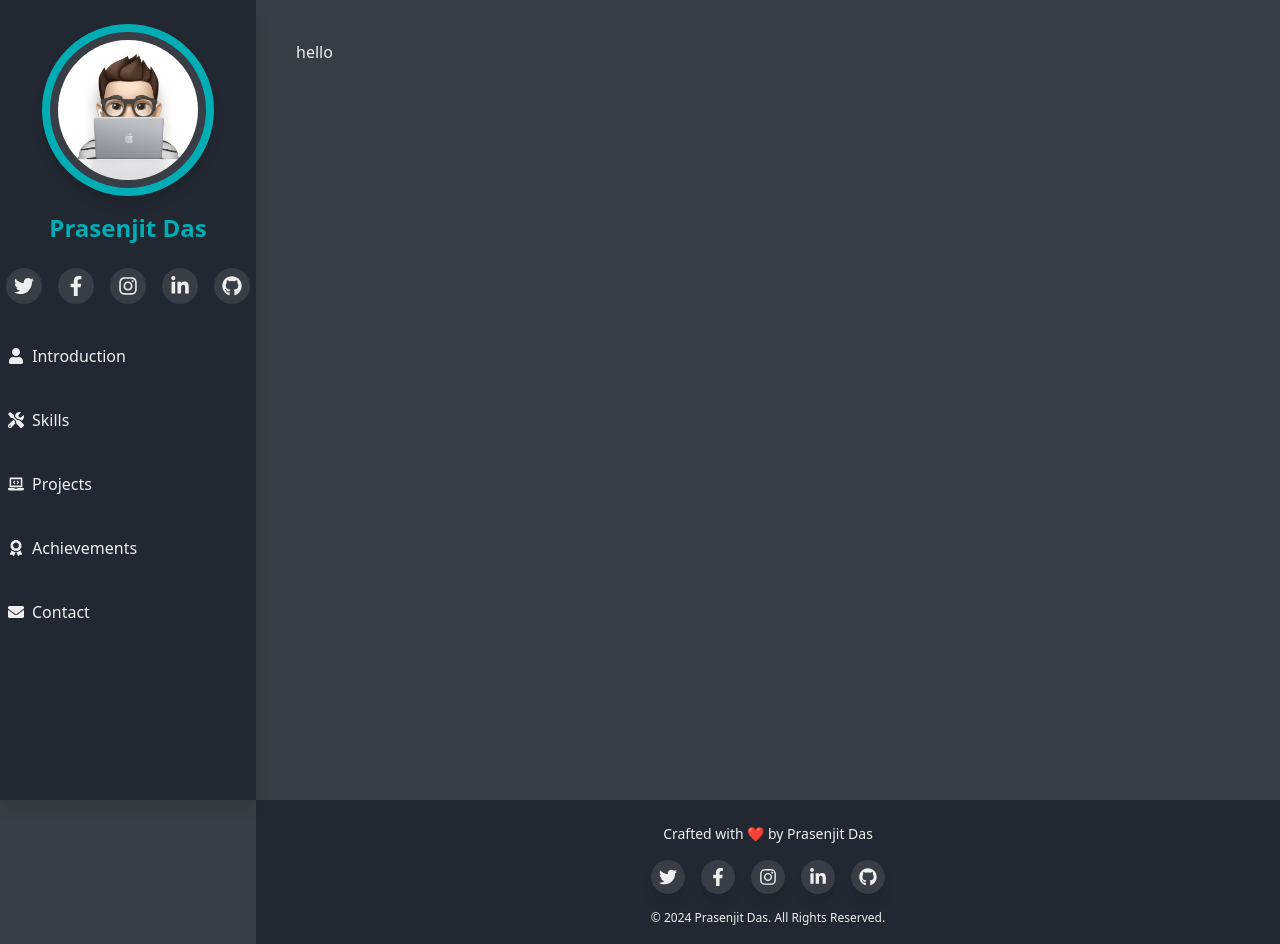
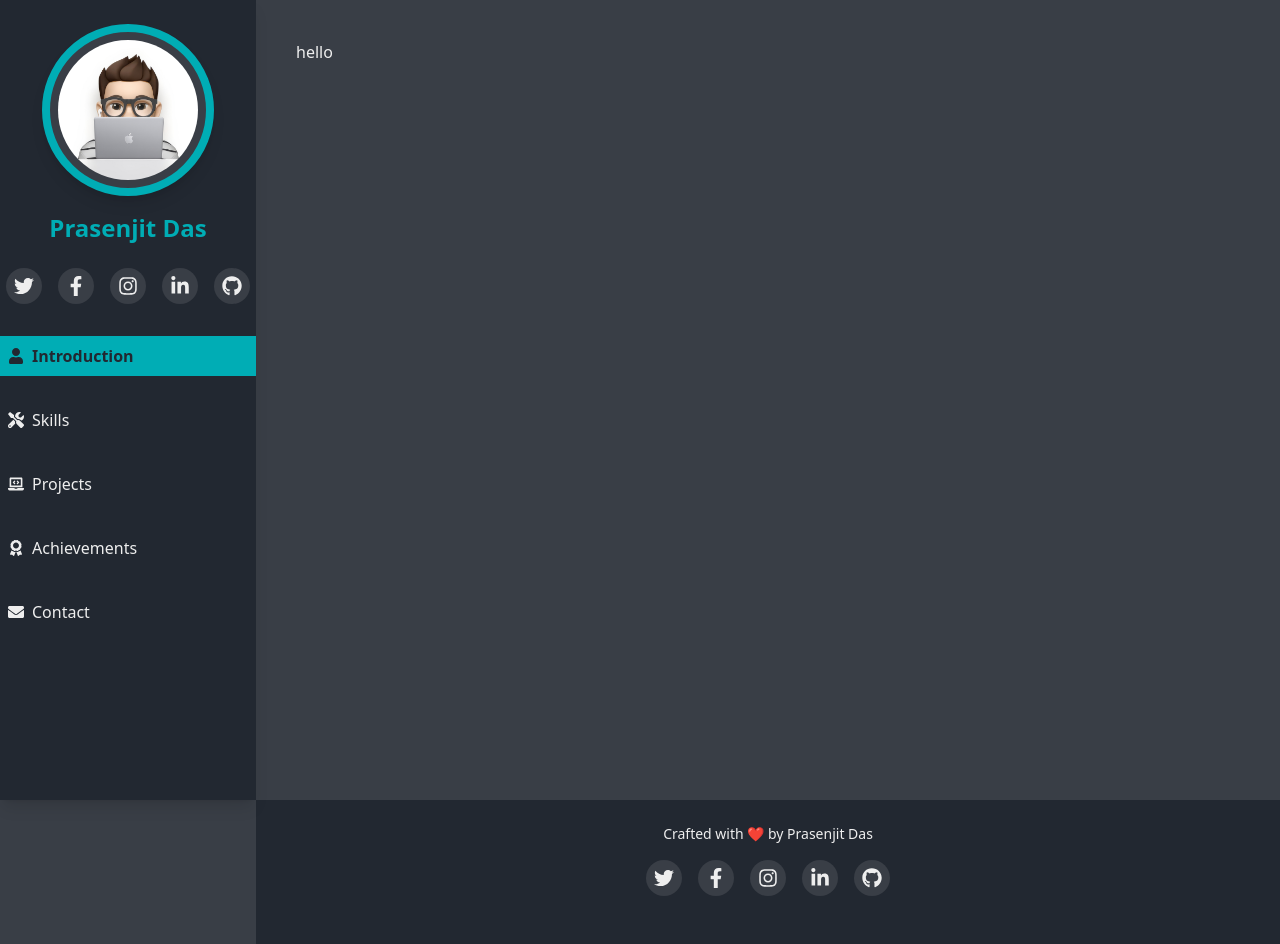
Before and after one commit to prasenjitpriyan/portfolio, a Next.js app: page / in a window 1280 px wide. Shown: the top 944 px of the page. Built offline with nearby package versions, Linux system fonts and the light colour scheme.

Commit message:
Footer modified

```diff
--- a/components/Footer.jsx
+++ b/components/Footer.jsx
@@ -1,15 +1,8 @@
 'use client'
 
 import { useState, useEffect, useRef } from 'react'
-import Link from 'next/link'
-import {
-  FaTwitter,
-  FaFacebookF,
-  FaInstagram,
-  FaLinkedinIn,
-  FaGithub
-} from 'react-icons/fa'
 import { motion } from 'framer-motion'
+import SocialLinks from '@/components/SocialLinks' // Import the SocialLinks component
 
 const Footer = () => {
   const [isVisible, setIsVisible] = useState(false)
@@ -51,32 +44,8 @@ const Footer = () => {
           initial={{ opacity: 0, scale: 0.8 }}
           animate={isVisible ? { opacity: 1, scale: 1 } : {}}
           transition={{ duration: 0.8, delay: 0.2, ease: 'easeOut' }}
-          className="flex space-x-4"
         >
-          {[
-            { href: '#', icon: <FaTwitter /> },
-            { href: '#', icon: <FaFacebookF /> },
-            { href: '#', icon: <FaInstagram /> },
-            { href: '#', icon: <FaLinkedinIn /> },
-            { href: '#', icon: <FaGithub /> }
-          ].map((link, index) => (
-            <motion.div
-              key={index}
-              initial={{ opacity: 0, scale: 0.8 }}
-              animate={isVisible ? { opacity: 1, scale: 1 } : {}}
-              whileHover={{ scale: 1.2, rotate: 10 }}
-              transition={{
-                duration: 0.4,
-                ease: 'easeOut',
-                delay: isVisible ? index * 0.1 : 0
-              }}
-              className="p-2 bg-my-color-2 rounded-full shadow-lg"
-            >
-              <Link href={link.href} className="text-my-color-4 text-lg">
-                {link.icon}
-              </Link>
-            </motion.div>
-          ))}
+          <SocialLinks /> {/* Use the imported SocialLinks component */}
         </motion.div>
 
         {/* Dynamic Year */}
--- a/components/NavLinks.jsx
+++ b/components/NavLinks.jsx
@@ -1,3 +1,6 @@
+'use client'
+
+import { useState, useEffect } from 'react'
 import Link from 'next/link'
 import MotionWrapper from '@/components/MotionWrapper' // Import MotionWrapper
 import {
@@ -9,6 +12,8 @@ import {
 } from 'react-icons/fa'
 
 const NavLinks = () => {
+  const [activeSection, setActiveSection] = useState('introduction')
+
   const sections = [
     { name: 'introduction', icon: <FaUser /> },
     { name: 'skills', icon: <FaTools /> },
@@ -16,6 +21,28 @@ const NavLinks = () => {
     { name: 'achievements', icon: <FaAward /> },
     { name: 'contact', icon: <FaEnvelope /> }
   ]
+
+  useEffect(() => {
+    const handleScroll = () => {
+      const sectionElements = sections.map((section) =>
+        document.getElementById(section.name)
+      )
+
+      sectionElements.forEach((section, index) => {
+        if (section) {
+          const rect = section.getBoundingClientRect()
+          if (rect.top <= 150 && rect.bottom >= 150) {
+            setActiveSection(sections[index].name)
+          }
+        }
+      })
+    }
+
+    window.addEventListener('scroll', handleScroll)
+    return () => {
+      window.removeEventListener('scroll', handleScroll)
+    }
+  }, [sections])
 
   return (
     <nav className="flex flex-col items-start space-y-6">
@@ -27,8 +54,12 @@ const NavLinks = () => {
           transition={{ duration: 0.5, ease: 'easeOut' }}
         >
           <Link
-            href={`#${name}`}
-            className="flex w-64 items-center space-x-2 p-2 transition-all duration-300 hover:bg-my-color-2 hover:text-my-color-3"
+            href={`/${name}`}
+            className={`flex w-64 items-center space-x-2 p-2 transition-all duration-300 ${
+              activeSection === name
+                ? 'bg-my-color-3 text-my-color-1 font-bold'
+                : 'hover:bg-my-color-2 hover:text-my-color-3'
+            }`}
           >
             {icon}
             <span>{name.charAt(0).toUpperCase() + name.slice(1)}</span>
--- a/components/SocialLinks.jsx
+++ b/components/SocialLinks.jsx
@@ -6,85 +6,40 @@ import {
   FaGithub
 } from 'react-icons/fa'
 import Link from 'next/link'
-import MotionWrapper from '@/components/MotionWrapper' // Import MotionWrapper
+import MotionWrapper from '@/components/MotionWrapper'
 
 const SocialLinks = () => {
+  const socialLinks = [
+    { href: '#', icon: <FaTwitter /> },
+    { href: '#', icon: <FaFacebookF /> },
+    { href: '#', icon: <FaInstagram /> },
+    { href: '#', icon: <FaLinkedinIn /> },
+    { href: '#', icon: <FaGithub /> }
+  ]
+
   return (
     <div className="flex space-x-4 mb-8">
+      {socialLinks.map((link, index) => (
         <MotionWrapper
+          key={index}
           initial={{ opacity: 0, y: 10 }}
           animate={{ opacity: 1, y: 0 }}
-        transition={{ duration: 0.4, ease: 'easeOut' }}
+          transition={{ duration: 0.4, ease: 'easeOut', delay: index * 0.1 }}
+          whileHover={{
+            rotate: 360, // Adds circular rotation
+            scale: 1.2 // Slightly enlarges the icon on hover
+          }}
         >
           <div className="bg-my-color-2 p-2 rounded-full">
             <Link
-            href="#"
+              href={link.href}
               className="text-my-color-4 hover:text-my-color-3 text-xl"
             >
-            <FaTwitter />
+              {link.icon}
             </Link>
           </div>
         </MotionWrapper>
-
-      <MotionWrapper
-        initial={{ opacity: 0, y: 10 }}
-        animate={{ opacity: 1, y: 0 }}
-        transition={{ duration: 0.4, ease: 'easeOut', delay: 0.1 }}
-      >
-        <div className="bg-my-color-2 p-2 rounded-full">
-          <Link
-            href="#"
-            className="text-my-color-4 hover:text-my-color-3 text-xl"
-          >
-            <FaFacebookF />
-          </Link>
-        </div>
-      </MotionWrapper>
-
-      <MotionWrapper
-        initial={{ opacity: 0, y: 10 }}
-        animate={{ opacity: 1, y: 0 }}
-        transition={{ duration: 0.4, ease: 'easeOut', delay: 0.2 }}
-      >
-        <div className="bg-my-color-2 p-2 rounded-full">
-          <Link
-            href="#"
-            className="text-my-color-4 hover:text-my-color-3 text-xl"
-          >
-            <FaInstagram />
-          </Link>
-        </div>
-      </MotionWrapper>
-
-      <MotionWrapper
-        initial={{ opacity: 0, y: 10 }}
-        animate={{ opacity: 1, y: 0 }}
-        transition={{ duration: 0.4, ease: 'easeOut', delay: 0.3 }}
-      >
-        <div className="bg-my-color-2 p-2 rounded-full">
-          <Link
-            href="#"
-            className="text-my-color-4 hover:text-my-color-3 text-xl"
-          >
-            <FaLinkedinIn />
-          </Link>
-        </div>
-      </MotionWrapper>
-
-      <MotionWrapper
-        initial={{ opacity: 0, y: 10 }}
-        animate={{ opacity: 1, y: 0 }}
-        transition={{ duration: 0.4, ease: 'easeOut', delay: 0.4 }}
-      >
-        <div className="bg-my-color-2 p-2 rounded-full">
-          <Link
-            href="#"
-            className="text-my-color-4 hover:text-my-color-3 text-xl"
-          >
-            <FaGithub />
-          </Link>
-        </div>
-      </MotionWrapper>
+      ))}
     </div>
   )
 }
--- /dev/null
+++ b/components/skills.jsx
@@ -0,0 +1,7 @@
+import React from 'react'
+
+const skills = () => {
+  return <div>skills</div>
+}
+
+export default skills
```
Lines whose indentation alone changed are shown as unchanged.
